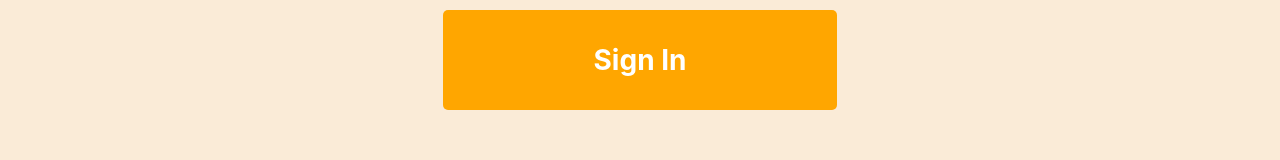
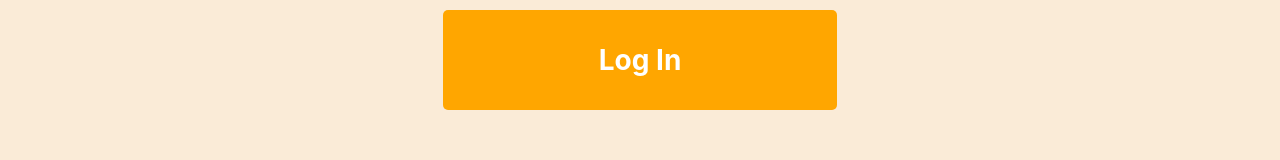
Before and after one commit to Naksh-Rathore/todo-app, a React (Vite) app in the folder client/todoapp/: page /login in a window 1280 px wide. Shown: the top 160 px of the page. Built offline with nearby package versions, Linux system fonts and the light colour scheme.

Commit message:
Change Sign In to Log In on the header

```diff
--- a/client/todoapp/src/Login/Login.jsx
+++ b/client/todoapp/src/Login/Login.jsx
@@ -10,7 +10,7 @@ export default function Login() {
         <div className={styles.container}>
             <div className={styles.headerWrapper}>
                 <Header>
-                    <h3 className={styles.text}>Sign In</h3>
+                    <h3 className={styles.text}>Log In</h3>
                 </Header>
             </div>
 
```
